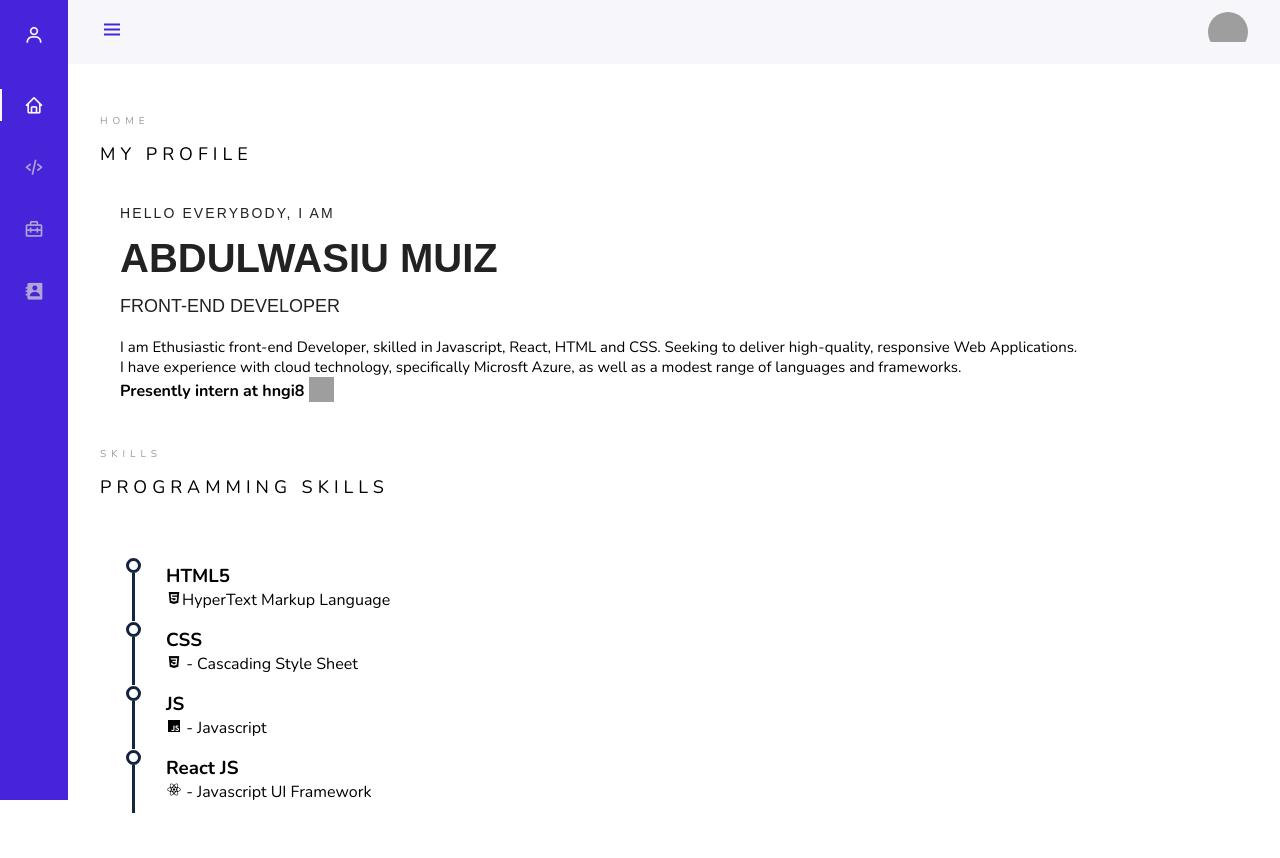
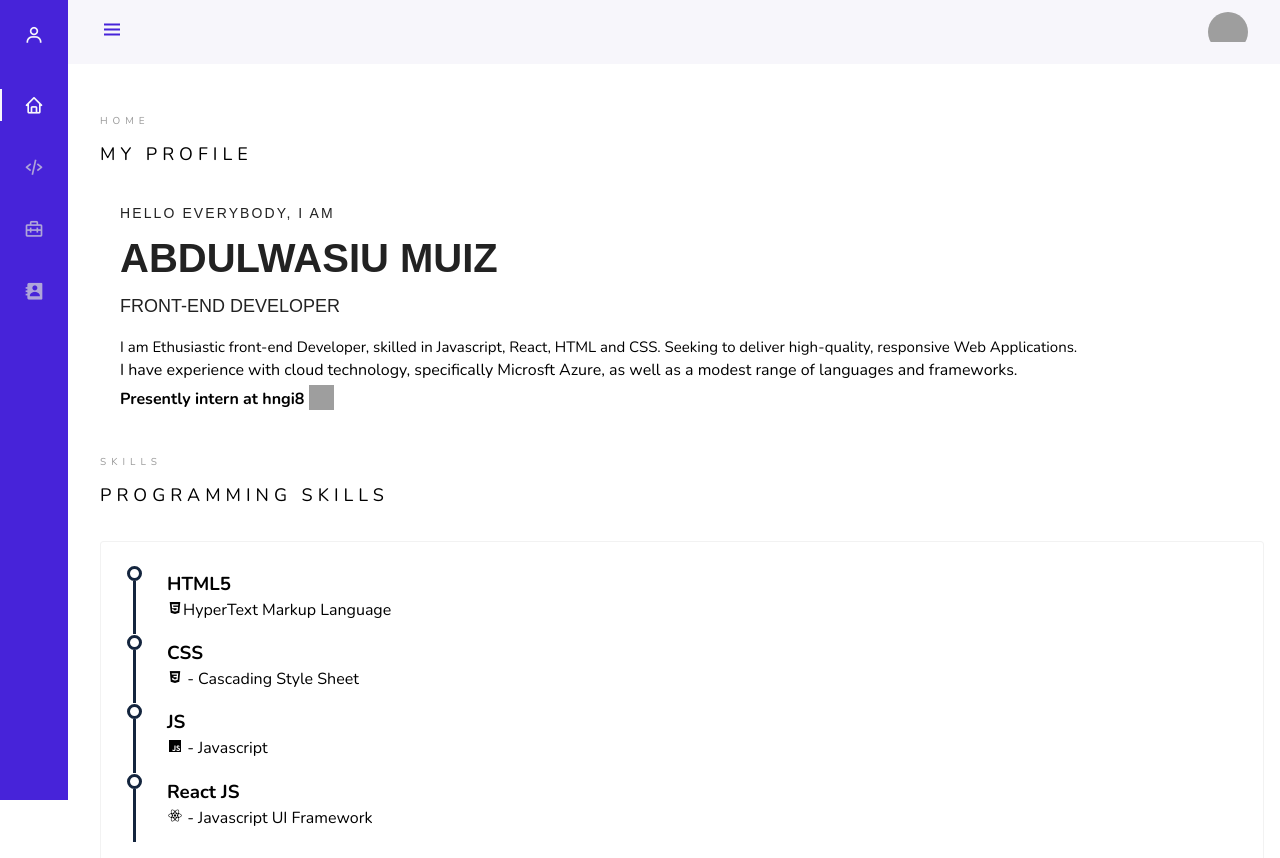
Before and after one commit to AOMuiz/HNGi8-cv, a plain HTML site: page index.html in a window 1280 px wide. Shown: the top 858 px of the page. Drawn offline with nearby package versions, Linux system fonts and the light colour scheme; grey boxes are pictures that could not be loaded; a web font is replaced by a local one.

Commit message:
Update index.html

```diff
--- a/index.html
+++ b/index.html
@@ -8,6 +8,7 @@
   <link href="https://cdn.jsdelivr.net/npm/boxicons@2.0.5/css/boxicons.min.css" rel="stylesheet" />
   <!-- ===== CSS ===== -->
   <link rel="stylesheet" href="assets/css/styles.css" />
+  <link rel="stylesheet" href="assets/css/new.css" />
   <link rel="stylesheet" href="https://use.fontawesome.com/releases/v5.6.3/css/all.css" />
   <title>AOMui'z - CV</title>
 </head>
```
